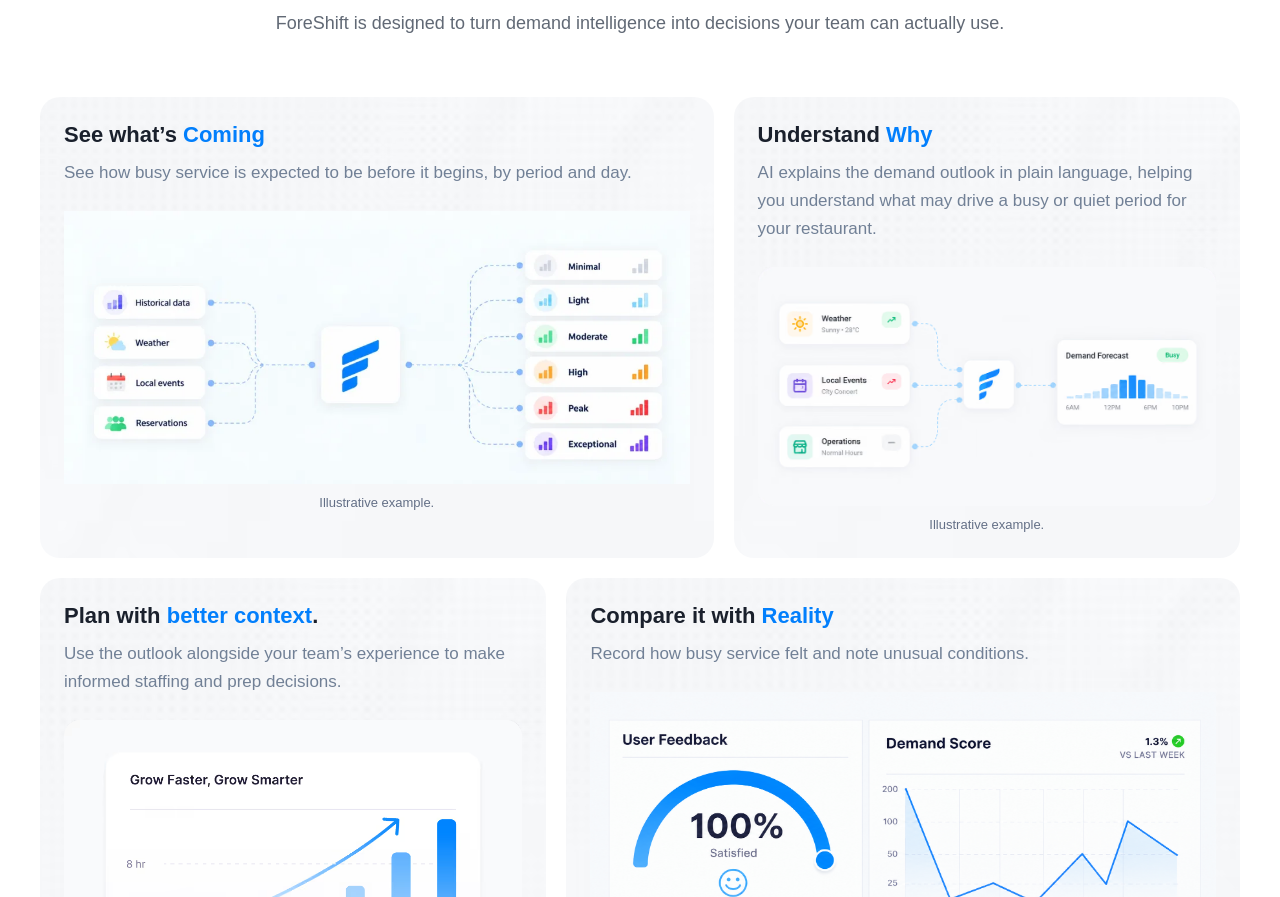
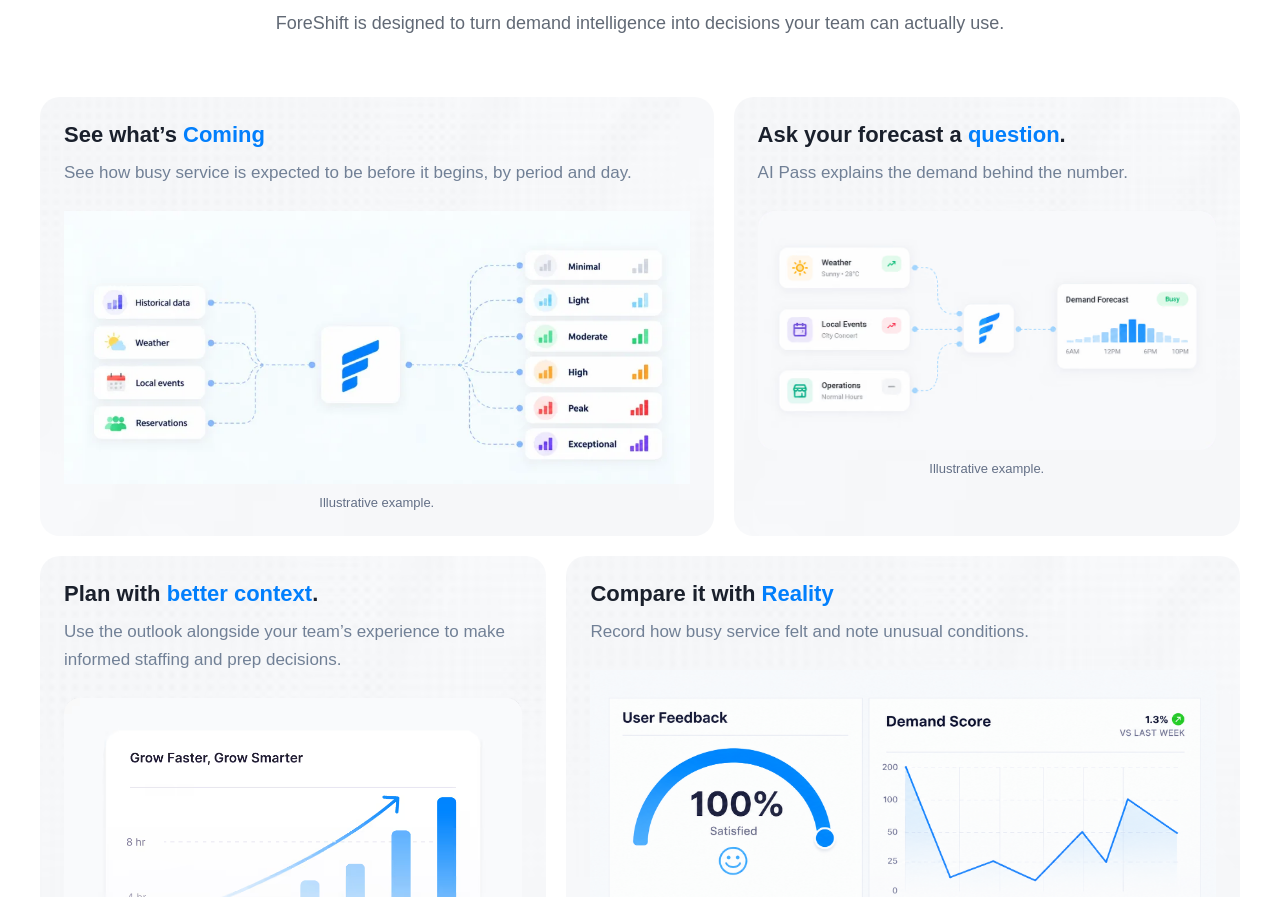
Before and after one commit to sliding-scale-tech/ForeshiftLandingNew, a React (Vite) app: page / in a window 1280 px wide. Shown: the part 5060-5957 px from the top of the page. Built offline with nearby package versions, Linux system fonts and the light colour scheme; no server answers.

Commit message:
Update ProductOverview and content to enhance AI Pass descriptions. Changed text to clarify AI Pass functionality, emphasizing its ability to answer questions about demand forecasts in plain language. Adjusted related FAQ and HowItWorksPage content for consistency.

```diff
--- a/src/components/sections/ProductOverview.jsx
+++ b/src/components/sections/ProductOverview.jsx
@@ -46,11 +46,10 @@
             className="w-layout-blockcontainer customer-engagement-card2 w-container"
           >
             <h3 className="customer-enagagement-card1-title">
-              Understand <span className="text-span-23">Why</span>
+              Ask your forecast a <span className="text-span-23">question</span>.
             </h3>
             <p className="paragraph">
-              AI explains the demand outlook in plain language, helping you understand what may drive a busy or quiet
-              period for your restaurant.
+              AI Pass explains the demand behind the number.
             </p>
             <img
               src="/images/ChatGPT-Image-Sep-15-2026-10_35_25-PM-1.avif"
--- a/src/config/content.js
+++ b/src/config/content.js
@@ -95,7 +95,7 @@
   },
   {
     q: 'How does AI help?',
-    a: 'AI explains the demand outlook in plain language, helping you understand what may drive a busy or quiet period for your restaurant. An optional AI Intelligence Pass also lets you ask questions about your forecasts in plain English. The forecast itself comes from the demand model; AI explains it.',
+    a: 'AI Pass is a chat that explains your ForeShift forecast in plain language. Ask why tonight looks busy, which area is strongest, or what an event or the weather does to demand. It answers from the same Daily Outlook, Weekly Outlook, Events, and Weather you already see, for your zone and restaurant type. The forecast itself comes from the demand model; AI Pass explains it.',
   },
   {
     q: 'Where is ForeShift available?',
--- a/src/pages/HowItWorksPage.jsx
+++ b/src/pages/HowItWorksPage.jsx
@@ -20,7 +20,7 @@
     title: 'Explore your demand outlook',
     provide: 'Nothing more: the outlook is ready.',
     happens:
-      'Open the week ahead, compare service periods, and see the weather and nearby events behind each one. An optional AI Intelligence Pass lets you ask questions about the outlook in plain English.',
+      'Open the week ahead, compare service periods, and see the weather and nearby events behind each one. An optional AI Pass lets you ask the forecast a question in plain language.',
   },
 ]
 
@@ -38,8 +38,8 @@
     text: 'Forecast weather and nearby events, such as sports, concerts, festivals and tradeshows, shown next to the outlook they influence.',
   },
   {
-    title: 'A plain-language explanation',
-    text: 'AI explains the outlook in everyday words, helping you understand what may drive a busy or quiet period.',
+    title: 'AI Pass',
+    text: 'Ask your forecast a question. AI Pass explains the demand behind the number, using the same Daily Outlook, Weekly Outlook, Events, and Weather for your zone and restaurant type.',
   },
 ]
 
```
